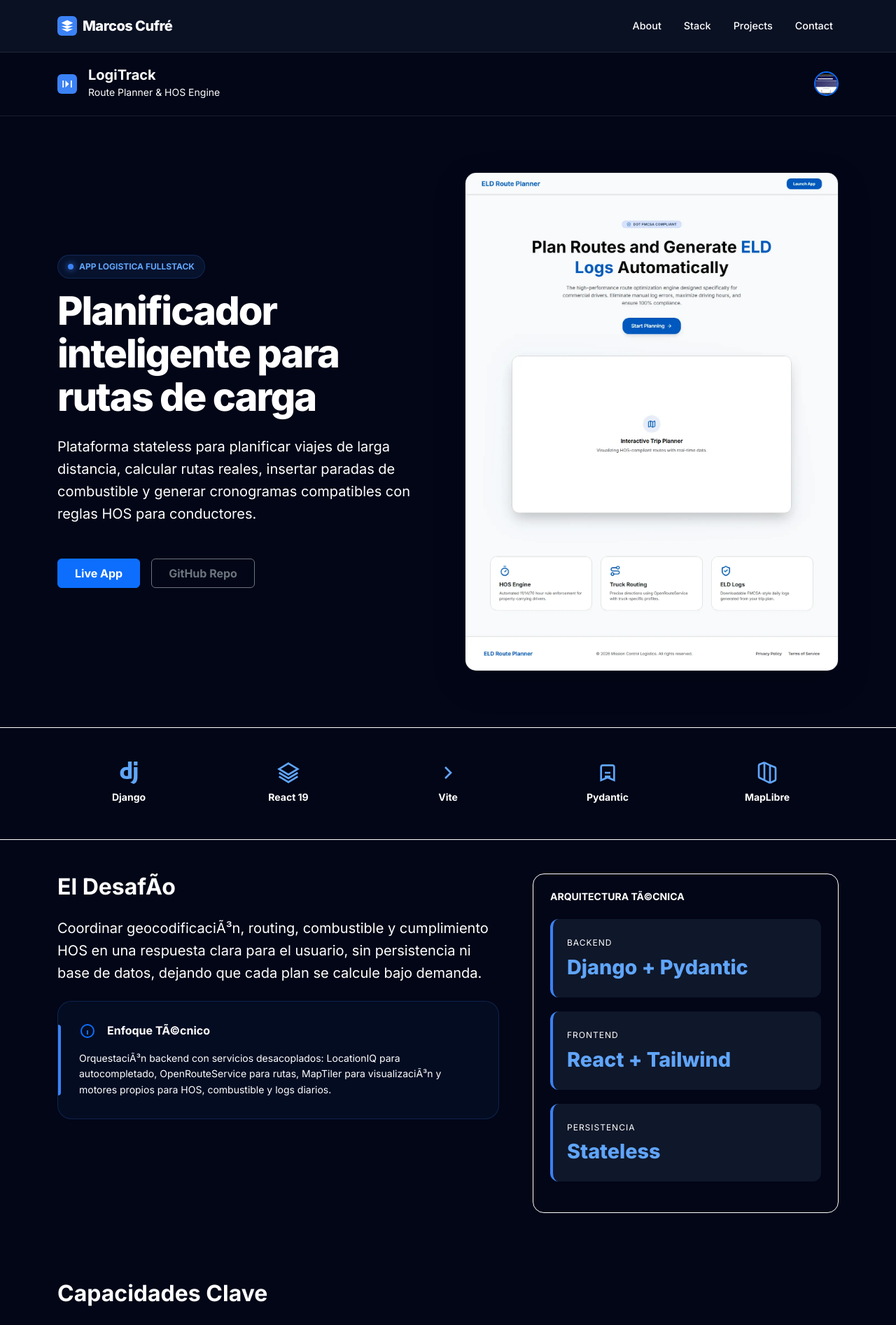
After one commit to marcoscufre/portfolio, a Django app: page /proyecto/logitrack/ in a window 1280 px wide. The commit adds this page. Shown: the top 1893 px of the page at 70% size. Run offline with Django 5.2, Linux system fonts and the light colour scheme.

Commit message:
logitrack nuevo proyecto

```diff
--- /dev/null
+++ b/core/templates/proyecto_logitrack.html
@@ -0,0 +1,131 @@
+{% load static %}
+<!DOCTYPE html>
+<html lang="es">
+<head>
+    <meta charset="UTF-8">
+    <meta name="viewport" content="width=device-width, initial-scale=1.0">
+    <title>LogiTrack | Marcos CufrÃ©</title>
+    <link href="https://cdn.jsdelivr.net/npm/bootstrap@5.3.3/dist/css/bootstrap.min.css" rel="stylesheet">
+    <link rel="stylesheet" href="{% static 'styles.css' %}">
+    <link rel="icon" href="{% static 'favicon.ico' %}" type="image/x-icon">
+</head>
+<body class="bg-dark">
+
+    {% include 'includes/navbar.html' %}
+
+    <header class="project-header">
+        <div class="container d-flex justify-content-between align-items-center">
+            <div class="d-flex align-items-center gap-3">
+                <div class="brand-icon">
+                    <svg width="24" height="24" fill="white" viewBox="0 0 24 24"><path d="M9 18l6-6-6-6v12z"></path><path d="M4 6h2v12H4zM18 6h2v12h-2z"></path></svg>
+                </div>
+                <div>
+                    <h5 class="mb-0 fw-bold">LogiTrack</h5>
+                    <span class="small text-muted">Route Planner & HOS Engine</span>
+                </div>
+            </div>
+            <div class="rounded-circle overflow-hidden border border-2 border-primary" style="width: 35px; height: 35px;">
+                <img src="{% static 'images/foto1.webp' %}" class="w-100 h-100 object-fit-cover" alt="Marcos CufrÃ©">
+            </div>
+        </div>
+    </header>
+
+    <section class="project-hero">
+        <div class="container">
+            <div class="row align-items-center g-5">
+                <div class="col-lg-6">
+                    <div class="status-chip mb-3">
+                        <div class="status-dot"></div>
+                        APP LOGISTICA FULLSTACK
+                    </div>
+                    <h1 class="hero-title mb-4" style="font-size: 3.5rem;">Planificador inteligente para rutas de carga</h1>
+                    <p class="text-muted fs-5 mb-5">
+                        Plataforma stateless para planificar viajes de larga distancia, calcular rutas reales, insertar paradas de combustible y generar cronogramas compatibles con reglas HOS para conductores.
+                    </p>
+                    <div class="d-flex flex-wrap gap-3">
+                        <a href="https://full-stack-challenge-liart.vercel.app/" target="_blank" class="btn btn-primary px-4 py-2 fw-bold">Live App</a>
+                        <a href="https://github.com/marcoscufre/full-stack-challenge" target="_blank" class="btn btn-outline-secondary px-4 py-2 fw-bold">GitHub Repo</a>
+                    </div>
+                </div>
+                <div class="col-lg-6">
+                    <img src="{% static 'images/routeplanner/landing.webp' %}" class="img-fluid rounded-4 shadow-lg border border-white border-opacity-10" alt="LogiTrack landing screen">
+                </div>
+            </div>
+        </div>
+    </section>
+
+    <section class="py-5 border-top border-bottom border-white border-opacity-5">
+        <div class="container">
+            <div class="row g-4 text-center">
+                <div class="col">
+                    <div class="tech-icon-wrapper">
+                        <svg role="img" viewBox="0 0 24 24" fill="currentColor"><title>Django</title><path d="M11.146 0h3.924v18.166c-2.013.382-3.491.535-5.096.535-4.791 0-7.288-2.166-7.288-6.32 0-4.002 2.65-6.6 6.753-6.6.637 0 1.121.05 1.707.203zm0 9.143a3.894 3.894 0 00-1.325-.204c-1.988 0-3.134 1.223-3.134 3.365 0 2.09 1.096 3.236 3.109 3.236.433 0 .79-.025 1.35-.102V9.142zM21.314 6.06v9.098c0 3.134-.229 4.638-.917 5.937-.637 1.249-1.478 2.039-3.211 2.905l-3.644-1.733c1.733-.815 2.574-1.53 3.109-2.625.561-1.121.739-2.421.739-5.835V6.059h3.924zM17.39.021h3.924v4.026H17.39z"/></svg>
+                        <div class="small fw-bold mt-2">Django</div>
+                    </div>
+                </div>
+                <div class="col"><div class="tech-icon-wrapper"><svg fill="none" stroke="currentColor" stroke-width="2" viewBox="0 0 24 24"><path d="M12 2l10 6-10 6L2 8l10-6z"></path><path d="M2 16l10 6 10-6M2 12l10 6 10-6"></path></svg><div class="small fw-bold mt-2">React 19</div></div></div>
+                <div class="col"><div class="tech-icon-wrapper"><svg fill="none" stroke="currentColor" stroke-width="2" viewBox="0 0 24 24"><path d="M9 18l6-6-6-6"></path></svg><div class="small fw-bold mt-2">Vite</div></div></div>
+                <div class="col"><div class="tech-icon-wrapper"><svg fill="none" stroke="currentColor" stroke-width="2" viewBox="0 0 24 24"><path d="M9 12h6m-6 4h6M7 4h10a2 2 0 012 2v14l-7-3-7 3V6a2 2 0 012-2z"></path></svg><div class="small fw-bold mt-2">Pydantic</div></div></div>
+                <div class="col"><div class="tech-icon-wrapper"><svg fill="none" stroke="currentColor" stroke-width="2" viewBox="0 0 24 24"><path d="M9 20l-5.447-2.724A2 2 0 013 15.492V4.508a2 2 0 011.553-1.784L9 1m0 19l6 3m-6-3V1m6 22l5.447-2.724A2 2 0 0021 18.508V7.508a2 2 0 00-1.553-1.784L15 4m0 19V4m0 0L9 1"></path></svg><div class="small fw-bold mt-2">MapLibre</div></div></div>
+            </div>
+        </div>
+    </section>
+
+    <section class="py-5">
+        <div class="container">
+            <div class="row g-5">
+                <div class="col-lg-7">
+                    <h2 class="fw-bold mb-4">El DesafÃ­o</h2>
+                    <p class="text-muted fs-5 mb-4">
+                        Coordinar geocodificaciÃ³n, routing, combustible y cumplimiento HOS en una respuesta clara para el usuario, sin persistencia ni base de datos, dejando que cada plan se calcule bajo demanda.
+                    </p>
+                    <div class="challenge-box">
+                        <div class="d-flex align-items-center gap-3 mb-3">
+                            <svg width="24" height="24" class="text-primary" fill="none" stroke="currentColor" stroke-width="2" viewBox="0 0 24 24"><path d="M13 16h-1v-4h-1m1-4h.01M21 12a9 9 0 11-18 0 9 9 0 0118 0z"></path></svg>
+                            <h6 class="mb-0 fw-bold">Enfoque TÃ©cnico</h6>
+                        </div>
+                        <p class="text-muted mb-0 small">
+                            OrquestaciÃ³n backend con servicios desacoplados: LocationIQ para autocompletado, OpenRouteService para rutas, MapTiler para visualizaciÃ³n y motores propios para HOS, combustible y logs diarios.
+                        </p>
+                    </div>
+                </div>
+                <div class="col-lg-5">
+                    <div class="p-4 bg-card rounded-4 border border-white border-opacity-5">
+                        <h6 class="fw-bold mb-4 text-uppercase small">Arquitectura TÃ©cnica</h6>
+                        <div class="metric-card"><span class="metric-label">Backend</span><span class="metric-value">Django + Pydantic</span></div>
+                        <div class="metric-card"><span class="metric-label">Frontend</span><span class="metric-value">React + Tailwind</span></div>
+                        <div class="metric-card"><span class="metric-label">Persistencia</span><span class="metric-value">Stateless</span></div>
+                    </div>
+                </div>
+            </div>
+        </div>
+    </section>
+
+    <section class="py-5 bg-dark">
+        <div class="container">
+            <h2 class="fw-bold mb-5">Capacidades Clave</h2>
+            <div class="row g-4">
+                <div class="col-md-6"><div class="feature-card"><div class="feature-icon"><svg width="24" height="24" fill="none" stroke="currentColor" stroke-width="2" viewBox="0 0 24 24"><path d="M12 8v4l3 3"></path><path d="M21 12a9 9 0 11-18 0 9 9 0 0118 0z"></path></svg></div><h5 class="fw-bold">Motor HOS</h5><p class="text-muted small">Simula reglas FMCSA como 11 horas de conducciÃ³n, ventana de 14 horas, descanso de 30 minutos y ciclo 70h/8d.</p></div></div>
+                <div class="col-md-6"><div class="feature-card"><div class="feature-icon"><svg width="24" height="24" fill="none" stroke="currentColor" stroke-width="2" viewBox="0 0 24 24"><path d="M3 11l18-8-8 18-2-8-8-2z"></path></svg></div><h5 class="fw-bold">Routing Real</h5><p class="text-muted small">Resuelve direcciones, calcula legs del viaje y renderiza geometrÃ­as de carretera con marcadores de origen, pickup, destino y combustible.</p></div></div>
+                <div class="col-md-6"><div class="feature-card"><div class="feature-icon"><svg width="24" height="24" fill="none" stroke="currentColor" stroke-width="2" viewBox="0 0 24 24"><path d="M4 14h16"></path><path d="M6 14V8a4 4 0 018 0v6"></path><path d="M18 14v6M6 14v6"></path></svg></div><h5 class="fw-bold">Plan de Combustible</h5><p class="text-muted small">Inserta paradas tÃ©cnicas antes de superar 1,000 millas, integrÃ¡ndolas al cronograma operativo del viaje.</p></div></div>
+                <div class="col-md-6"><div class="feature-card"><div class="feature-icon"><svg width="24" height="24" fill="none" stroke="currentColor" stroke-width="2" viewBox="0 0 24 24"><path d="M9 17v-6h13M9 7h13M5 7h.01M5 17h.01"></path></svg></div><h5 class="fw-bold">Logs Diarios</h5><p class="text-muted small">Convierte la lÃ­nea de tiempo continua en registros diarios visuales tipo ELD, listos para auditar descansos y conducciÃ³n.</p></div></div>
+            </div>
+        </div>
+    </section>
+
+    <section class="py-5">
+        <div class="container">
+            <h2 class="fw-bold mb-5">Screenshots</h2>
+            <div class="row g-4">
+                <div class="col-md-4"><img src="{% static 'images/routeplanner/planning.webp' %}" class="screenshot-img" alt="Route planning form"></div>
+                <div class="col-md-4"><img src="{% static 'images/routeplanner/complete.webp' %}" class="screenshot-img" alt="Complete route plan"></div>
+                <div class="col-md-4"><img src="{% static 'images/routeplanner/dashboard.webp' %}" class="screenshot-img" alt="LogiTrack dashboard"></div>
+                <div class="col-md-4"><img src="{% static 'images/routeplanner/logs.webp' %}" class="screenshot-img" alt="Driver daily logs"></div>
+            </div>
+        </div>
+    </section>
+
+    <footer class="py-5 border-top border-white border-opacity-10 text-center text-muted small">Â© 2024 Marcos CufrÃ©</footer>
+    <script src="https://cdn.jsdelivr.net/npm/bootstrap@5.3.3/dist/js/bootstrap.bundle.min.js"></script>
+</body>
+</html>
--- a/core/urls.py
+++ b/core/urls.py
@@ -1,9 +1,10 @@
 from django.urls import path, include
-from .views import index, proyecto_cine, proyecto_agencia, proyecto_agrotrack
+from .views import index, proyecto_cine, proyecto_agencia, proyecto_agrotrack, proyecto_logitrack
 
 urlpatterns = [
     path('', index, name='index'),
     path('proyecto/cine/', proyecto_cine, name='proyecto_cine'),
     path('proyecto/agencia/', proyecto_agencia, name='proyecto_agencia'),
     path('proyecto/agrotrack/', proyecto_agrotrack, name='proyecto_agrotrack'),
+    path('proyecto/logitrack/', proyecto_logitrack, name='proyecto_logitrack'),
 ]
--- a/core/views.py
+++ b/core/views.py
@@ -82,3 +82,7 @@ def proyecto_agencia(request):
 
 def proyecto_agrotrack(request):
     return render(request, 'proyecto_agrotrack.html')
+
+
+def proyecto_logitrack(request):
+    return render(request, 'proyecto_logitrack.html')
```
Also changed, not shown: core/templates/index.html (+16 -3 lines), core/static/images/routeplanner/complete.webp (added), core/static/images/routeplanner/dashboard.webp (added), core/static/images/routeplanner/landing.webp (added), core/static/images/routeplanner/logs.webp (added), core/static/images/routeplanner/planning.webp (added), 5 other files.
